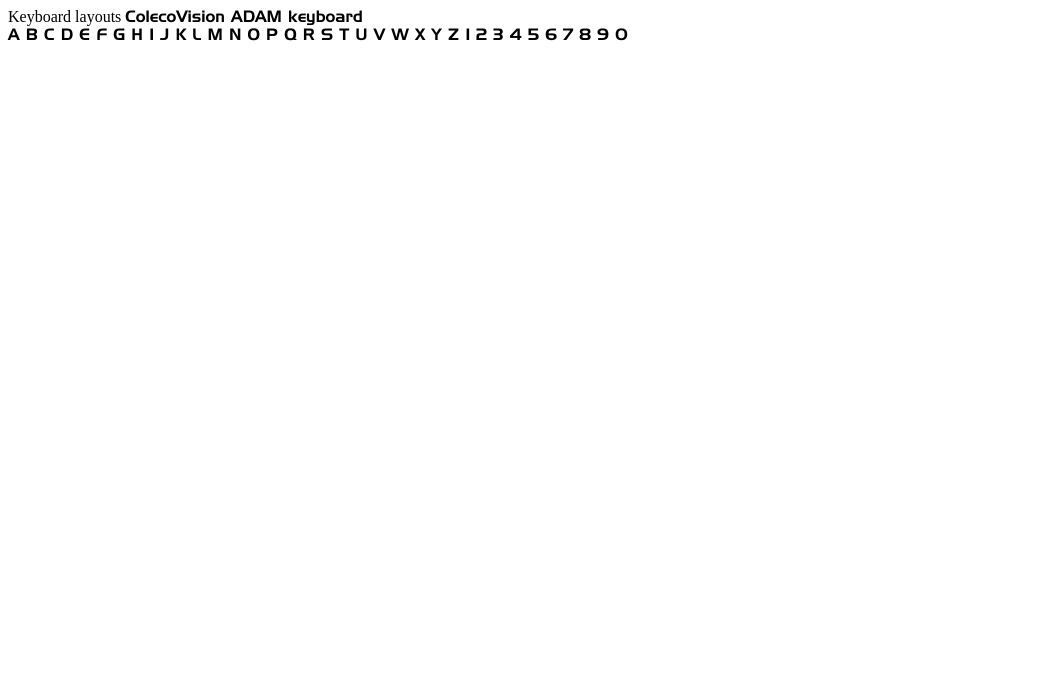
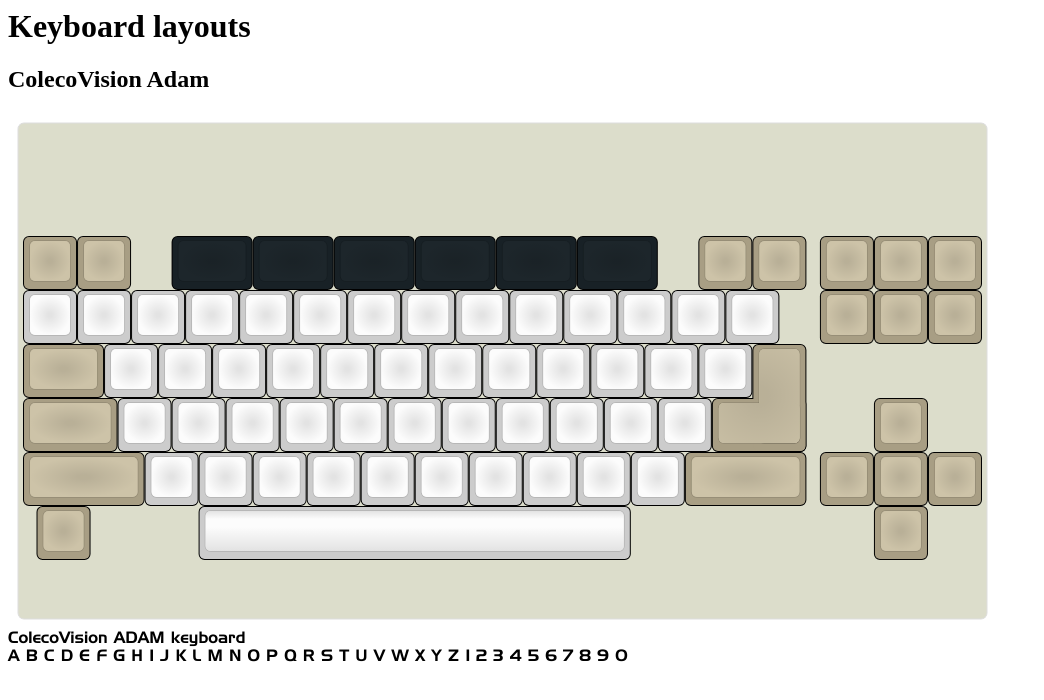
Before and after one commit to arttu-karpinlehto/keyboard-layouts, a plain HTML site: page index.html in a window 1280 px wide. Shown: the whole page, without its empty margins (0-1044 px from the left). Drawn offline with Linux system fonts and the light colour scheme.

Commit message:
Update index.html

```diff
--- a/index.html
+++ b/index.html
@@ -2,8 +2,12 @@
 <head>
   <link rel="stylesheet" href="style.css">
 </head>
-<body>Keyboard layouts
+<body>
+  <h1>Keyboard layouts</h1>
 
-<span class="adam">ColecoVision ADAM keyboard <br> A B C D E F G H I J K L M N O P Q R S T U V W X Y Z 1 2 3 4 5 6 7 8 9 0</span>
+  <h2>ColecoVision Adam</h2>
+  <img src="svg/colecovision-adam.svg"><br>
+  <span class="adam">ColecoVision ADAM keyboard <br> A B C D E F G H I J K L M N O P Q R S T U V W X Y Z 1 2 3 4 5 6 7 8 9 0</span>
 
-</body></html>
+</body>
+</html>
```
